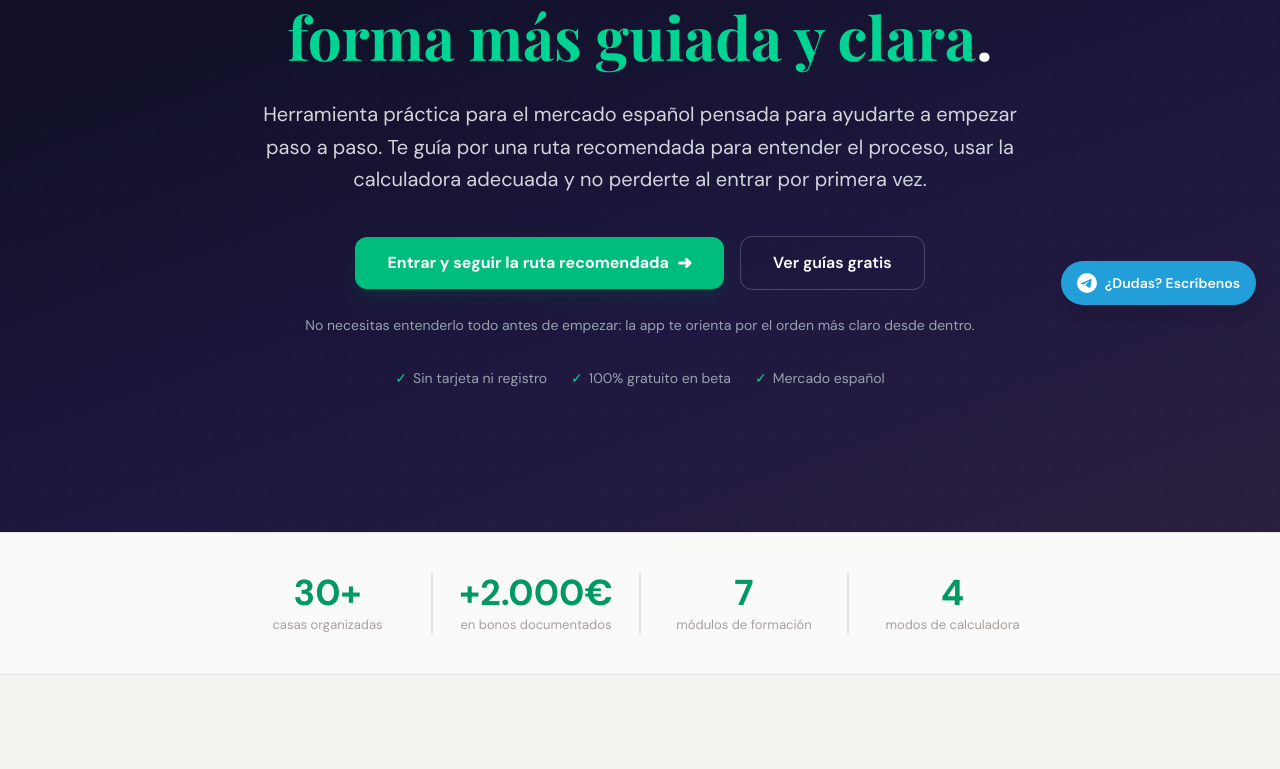
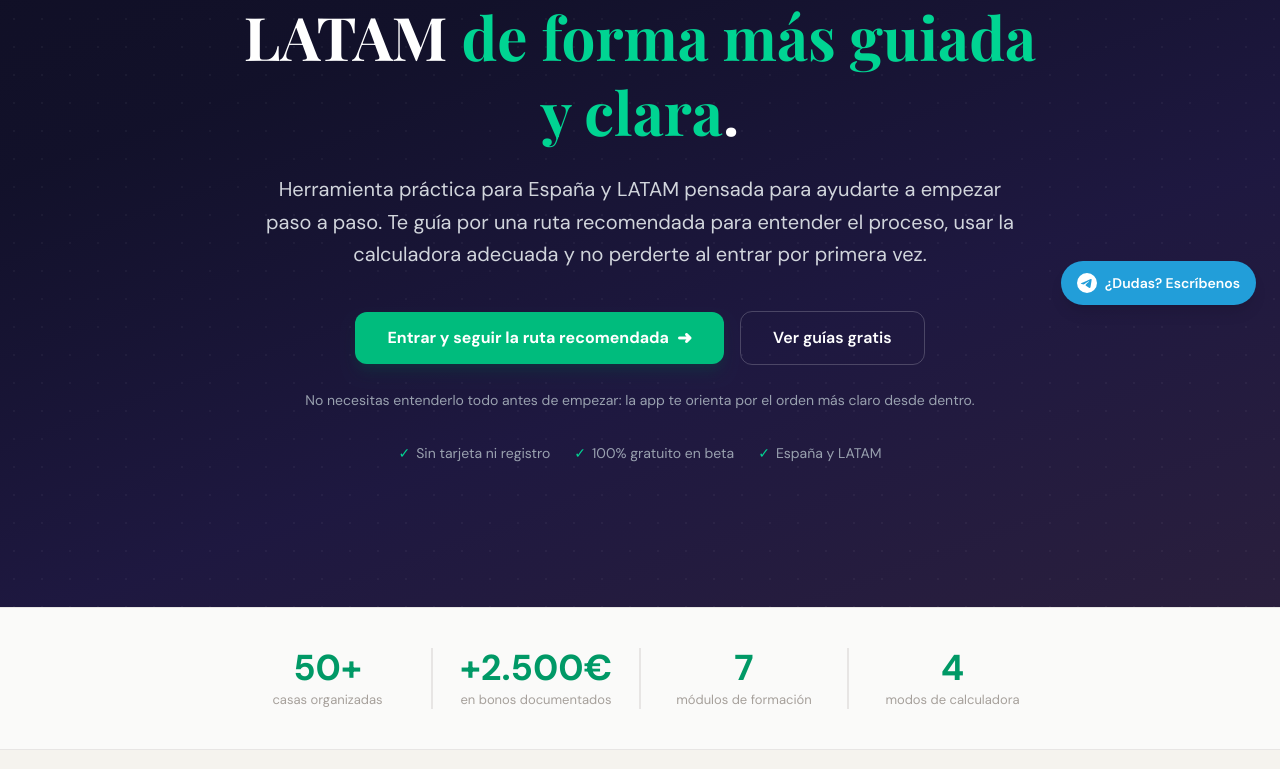
Before and after one commit to eloylt13/matched-betting-app, a Next.js app: page / in a window 1280 px wide. Shown: the part 471-1240 px from the top of the page. Built offline with nearby package versions, Linux system fonts and the light colour scheme; no server answers; a web font is replaced by a local one.

Commit message:
feat: home actualizada para España y LATAM

```diff
--- a/app/page.tsx
+++ b/app/page.tsx
@@ -4,23 +4,23 @@ import EmailCapture from '@/components/landing/EmailCapture'
 import TelegramButton from '@/components/landing/TelegramButton'
 
 export const metadata: Metadata = {
-  title: 'Matched Betting España 2026 | Guía, Calculadora y Bonos Gratis | IAPredictHub',
+  title: 'Matched Betting España y LATAM 2026 | Guía, Calculadora y Bonos | IAPredictHub',
   description:
-    'Herramienta gratuita de matched betting para España. Calculadora de cobertura, guías paso a paso y seguimiento de bonos de bienvenida. Sin registro. +2.000€ en bonos organizados por fases.',
+    'Herramienta gratuita de matched betting para España y LATAM. Calculadora de cobertura, guías paso a paso y seguimiento de bonos de bienvenida. Sin registro. +50 casas organizadas por fases.',
   alternates: {
     canonical: 'https://iapredicthub.es',
   },
   openGraph: {
-    title: 'Matched Betting España 2026 | Guía, Calculadora y Bonos Gratis | IAPredictHub',
+    title: 'Matched Betting España y LATAM 2026 | Guía, Calculadora y Bonos | IAPredictHub',
     description:
-      'Herramienta gratuita de matched betting para España. Calculadora de cobertura, guías paso a paso y seguimiento de bonos de bienvenida. Sin registro. +2.000€ en bonos organizados por fases.',
+      'Herramienta gratuita de matched betting para España y LATAM. Calculadora de cobertura, guías paso a paso y seguimiento de bonos de bienvenida. Sin registro. +50 casas organizadas por fases.',
     url: 'https://iapredicthub.es',
     images: [
       {
         url: 'https://iapredicthub.es/logo.png',
         width: 512,
         height: 512,
-        alt: 'IAPredictHub — Matched Betting España',
+        alt: 'IAPredictHub — Matched Betting España y LATAM',
       },
     ],
   },
@@ -101,8 +101,8 @@ const GUIAS_DESTACADAS = [
   },
   {
     icono: '💰',
-    titulo: 'Cuánto se puede ganar (España)',
-    desc: 'Contexto realista del mercado español, con foco en método, orden y ejecución.',
+    titulo: 'Cuánto se puede ganar',
+    desc: 'Contexto realista del mercado español y LATAM, con foco en método, orden y ejecución.',
     archivo: 'inicio/cuanto-se-puede-ganar-espana.pdf',
   },
   {
@@ -133,7 +133,7 @@ const FAQS = [
   {
     pregunta: '¿La app promete beneficios garantizados?',
     respuesta:
-      'No. La propuesta de valor está en ayudarte a ejecutar con más método, más orden y menos errores dentro del mercado español.',
+      'No. La propuesta de valor está en ayudarte a ejecutar con más método, más orden y menos errores en España y LATAM.',
   },
   {
     pregunta: '¿Qué incluye ahora mismo?',
@@ -168,7 +168,7 @@ export default function LandingPage() {
         name: '¿La app promete beneficios garantizados?',
         acceptedAnswer: {
           '@type': 'Answer',
-          text: 'No. La propuesta de valor está en ayudarte a ejecutar con más método, más orden y menos errores dentro del mercado español.',
+          text: 'No. La propuesta de valor está en ayudarte a ejecutar con más método, más orden y menos errores en España y LATAM.',
         },
       },
       {
@@ -194,7 +194,7 @@ export default function LandingPage() {
       priceCurrency: 'EUR',
     },
     description:
-      'Herramienta gratuita de matched betting para España con calculadora, guías y seguimiento de bonos.',
+      'Herramienta gratuita de matched betting para España y LATAM con calculadora, guías y seguimiento de bonos.',
   }
 
   return (
@@ -261,12 +261,12 @@ export default function LandingPage() {
           </div>
 
           <h1 className="font-playfair text-3xl sm:text-4xl lg:text-5xl xl:text-6xl font-bold text-white leading-tight mb-6">
-            Empieza con bonos de bienvenida en España
+            Empieza con bonos de bienvenida en España y LATAM
             <span className="text-emerald-400"> de forma más guiada y clara</span>.
           </h1>
 
           <p className="text-gray-300 text-base sm:text-lg lg:text-xl max-w-3xl mx-auto leading-relaxed mb-10">
-            Herramienta práctica para el mercado español pensada para ayudarte a empezar paso a paso.
+            Herramienta práctica para España y LATAM pensada para ayudarte a empezar paso a paso.
             Te guía por una ruta recomendada para entender el proceso, usar la calculadora adecuada
             y no perderte al entrar por primera vez.
           </p>
@@ -296,7 +296,7 @@ export default function LandingPage() {
           <div className="flex flex-wrap items-center justify-center gap-x-6 gap-y-2 text-sm text-gray-400">
             <span className="flex items-center gap-1.5"><span className="text-emerald-400">✓</span> Sin tarjeta ni registro</span>
             <span className="flex items-center gap-1.5"><span className="text-emerald-400">✓</span> 100% gratuito en beta</span>
-            <span className="flex items-center gap-1.5"><span className="text-emerald-400">✓</span> Mercado español</span>
+            <span className="flex items-center gap-1.5"><span className="text-emerald-400">✓</span> España y LATAM</span>
           </div>
         </div>
       </section>
@@ -305,11 +305,11 @@ export default function LandingPage() {
         <div className="max-w-4xl mx-auto px-4 sm:px-6 lg:px-8 py-8 sm:py-10">
           <div className="grid grid-cols-2 sm:grid-cols-4 text-center divide-y sm:divide-y-0 divide-x-0 sm:divide-x divide-stone-200">
             <div className="py-4 sm:py-0 sm:px-6">
-              <p className="text-3xl sm:text-4xl font-bold text-emerald-600">30+</p>
+              <p className="text-3xl sm:text-4xl font-bold text-emerald-600">50+</p>
               <p className="text-[13px] text-stone-400 mt-1 leading-tight">casas organizadas</p>
             </div>
             <div className="py-4 sm:py-0 sm:px-6 border-l border-stone-200">
-              <p className="text-3xl sm:text-4xl font-bold text-emerald-600">+2.000€</p>
+              <p className="text-3xl sm:text-4xl font-bold text-emerald-600">+2.500€</p>
               <p className="text-[13px] text-stone-400 mt-1 leading-tight">en bonos documentados</p>
             </div>
             <div className="py-4 sm:py-0 sm:px-6 border-t sm:border-t-0 border-stone-200 sm:border-l">
@@ -447,7 +447,7 @@ export default function LandingPage() {
           <div className="text-center mb-10">
             <h2 className="font-playfair text-2xl sm:text-3xl font-bold text-stone-900">Sobre este proyecto</h2>
             <p className="text-stone-500 mt-4 max-w-2xl mx-auto text-sm sm:text-base leading-relaxed">
-              IAPredictHub es un proyecto independiente desarrollado en España, pensado para ofrecer una forma más clara y ordenada de empezar con bonos de bienvenida. La herramienta nace de la necesidad de tener todo en un mismo sitio: calculadora, guías, seguimiento y una ruta lógica para no perderse al empezar.
+              IAPredictHub es un proyecto independiente desarrollado en España, pensado para ofrecer una forma más clara y ordenada de empezar con bonos de bienvenida en España y LATAM. La herramienta nace de la necesidad de tener todo en un mismo sitio: calculadora, guías, seguimiento y una ruta lógica para no perderse al empezar.
             </p>
           </div>
           <div className="grid sm:grid-cols-3 gap-4 mt-8">
```
